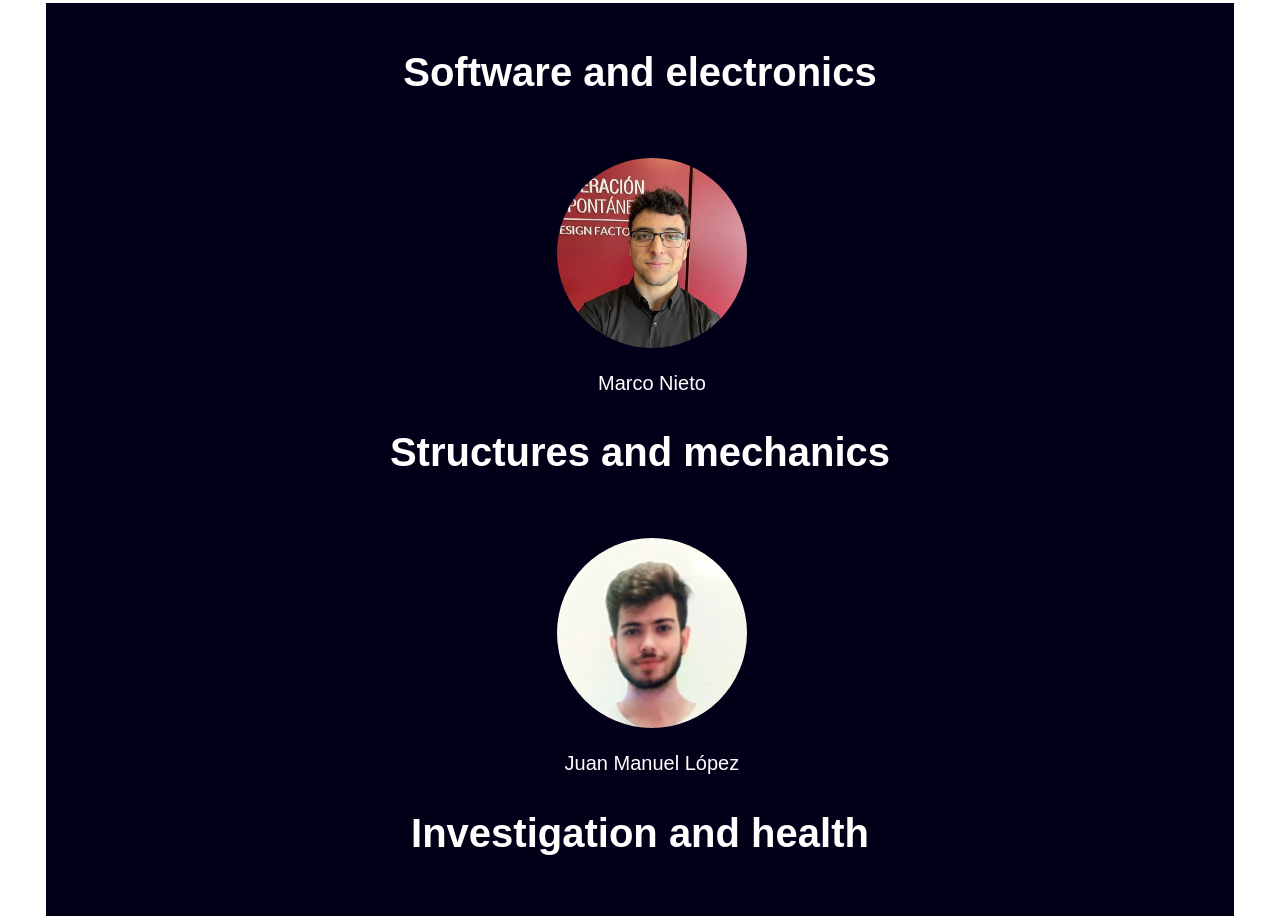
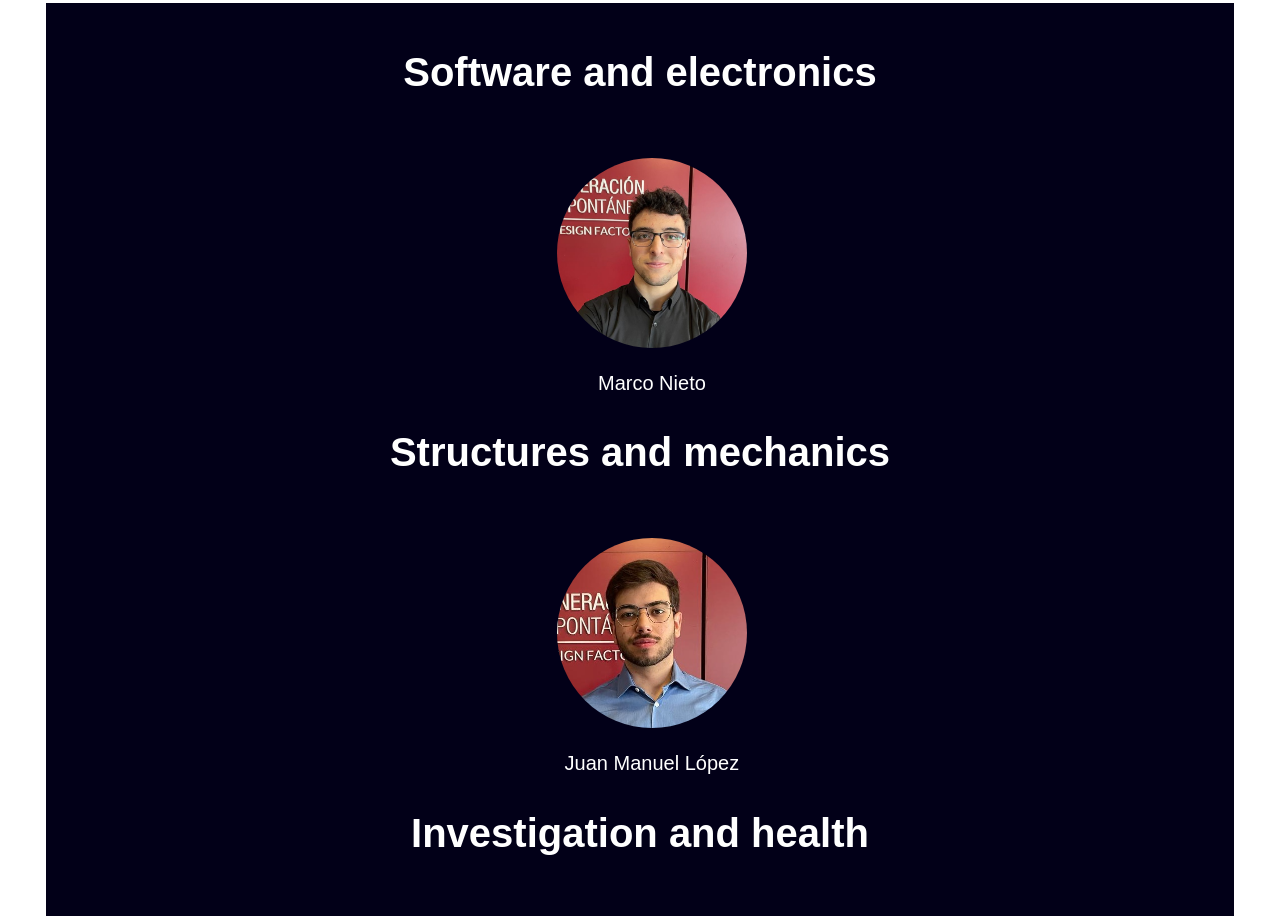
Before and after one commit to Innova-Physics-UPV/innova-physics-UPV.github.io, a plain HTML site: page sections/team/team.html in a window 1280 px wide. Shown: the part 359-1275 px from the top of the page. Drawn offline with Linux system fonts and the light colour scheme.

Commit message:
Edited team section and images

```diff
--- a/sections/team/team.html
+++ b/sections/team/team.html
@@ -63,7 +63,7 @@
                             <div class="persondesc">
                                 <p>CAD and simulation engineer</p>
                             </div>
-                            <img src=" ../../participants/juanma.jfif">
+                            <img src=" ../../participants/juanma.jpg">
                             <p style="font-size:20px; cursor:pointer" onclick=openUser("https://www.linkedin.com/in/juan-manuel-l%C3%B3pez-cifuentes/")>Juan Manuel López</p>
                         </div>
                     </div>
```
Also changed, not shown: participants/juanma.jfif (deleted), participants/juanma.jpg (added).
